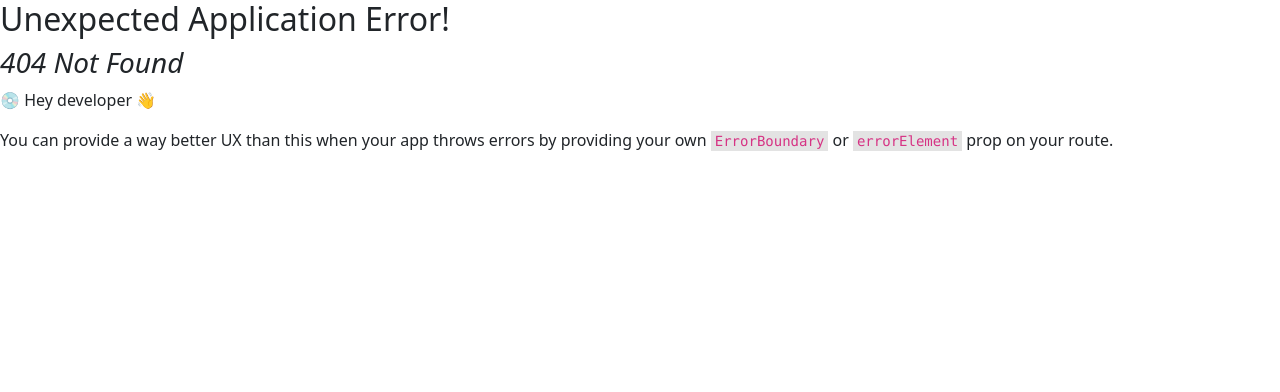
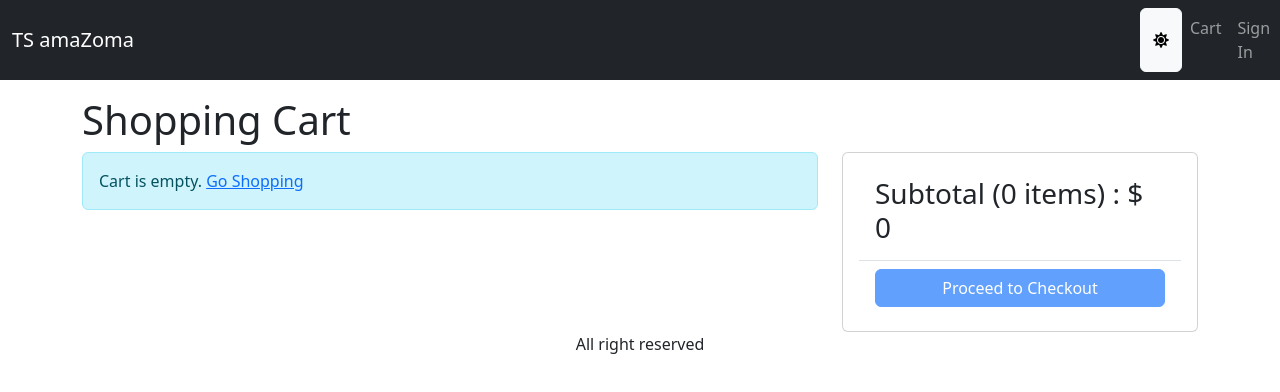
Before and after one commit to JoaquinHAcosta/amazonE-commerce, a React (Vite) app in the folder frontend/: page /cart in a window 1280 px wide. Before the commit this address had no page. Shown: the top 392 px of the page. Built offline with nearby package versions, Linux system fonts and the light colour scheme.

Commit message:
shopping cart developed and subtotal created

```diff
--- a/frontend/src/index.css
+++ b/frontend/src/index.css
@@ -19,3 +19,7 @@
 img.large {
   max-width: 100%;
 }
+
+img.thumbnail {
+  height: 80px;
+}
--- a/frontend/src/main.tsx
+++ b/frontend/src/main.tsx
@@ -16,12 +16,14 @@
 import { QueryClientProvider, QueryClient } from '@tanstack/react-query'
 import { ReactQueryDevtools } from '@tanstack/react-query-devtools'
 import { StoreProvider } from './Store.tsx'
+import CartPage from './pages/CartPage.tsx'
 
 const router = createBrowserRouter(
   createRoutesFromElements(
     <Route path="/" element={<App />}>
       <Route index={true} element={<HomePage />} />
       <Route path="product/:slug" element={<ProductPage />} />
+      <Route path="cart" element={<CartPage />} />
       {/* <Route path="dashboard" element={<Dashboard />} /> */}
       {/* ... etc. */}
     </Route>
--- /dev/null
+++ b/frontend/src/pages/CartPage.tsx
@@ -0,0 +1,124 @@
+import { useContext } from 'react'
+import { Link, useNavigate } from 'react-router-dom'
+import { Store } from '../Store'
+import { CartItem } from '../types/Cart'
+import { toast } from 'react-toastify'
+import { Helmet } from 'react-helmet-async'
+import { Button, Card, Col, ListGroup, Row } from 'react-bootstrap'
+import MessageBox from '../components/MessageBox'
+
+export default function CartPage() {
+  const navigate = useNavigate()
+
+  const {
+    state: {
+      mode,
+      cart: { cartItems },
+    },
+    dispatch,
+  } = useContext(Store)
+
+  const updateCartHandler = async (item: CartItem, quantity: number) => {
+    if (item.countInStock < quantity) {
+      toast.warn('Sorry. Product is out of stock')
+      return
+    }
+    dispatch({
+      type: 'CART_ADD_ITEM',
+      payload: { ...item, quantity },
+    })
+  }
+
+  const checkoutHandler = () => {
+    navigate('/signin?redirect=/shipping')
+  }
+
+  return (
+    <div>
+      <Helmet>
+        <title>Shopping Cart</title>
+      </Helmet>
+      <h1>Shopping Cart</h1>
+      <Row>
+        <Col md={8}>
+          {cartItems.length === 0 ? (
+            <MessageBox>
+              Cart is empty. <Link to="/">Go Shopping</Link>
+            </MessageBox>
+          ) : (
+            <ListGroup>
+              {cartItems.map((item: CartItem) => (
+                <ListGroup.Item key={item._id}>
+                  <Row className="align-items-center">
+                    <Col md={4}>
+                      <img
+                        src={item.image}
+                        alt={item.name}
+                        className="img-fluid rounded thumbnail"
+                      />
+                      <Link to={`/product/${item.slug}`}>{item.name}</Link>
+                    </Col>
+                    <Col md={3}>
+                      <Button
+                        onClick={() =>
+                          updateCartHandler(item, item.quantity - 1)
+                        }
+                        variant={mode}
+                        disabled={item.quantity === 1}
+                      >
+                        <i className="fas fa-minus-circle"></i>
+                      </Button>{' '}
+                      <span>{item.quantity}</span>
+                      <Button
+                        onClick={() =>
+                          updateCartHandler(item, item.quantity + 1)
+                        }
+                        variant={mode}
+                        disabled={item.quantity === item.countInStock}
+                      >
+                        <i className="fas fa-plus-circle"></i>
+                      </Button>
+                    </Col>
+                    <Col>${item.price}</Col>
+                    <Col md={2}>
+                      <Button variant={mode}>
+                        <i className="fas fa-trash"></i>
+                      </Button>
+                    </Col>
+                  </Row>
+                </ListGroup.Item>
+              ))}
+            </ListGroup>
+          )}
+        </Col>
+        <Col md={4}>
+          <Card>
+            <Card.Body>
+              <ListGroup variant="flush">
+                <ListGroup.Item>
+                  <h3>
+                    Subtotal ({cartItems.reduce((a, c) => a + c.quantity, 0)}{' '}
+                    items) : ${' '}
+                    {cartItems.reduce((a, c) => a + c.price * c.quantity, 0)}
+                  </h3>
+                </ListGroup.Item>
+                <ListGroup.Item>
+                  <div className="d-grid">
+                    <Button
+                      type="button"
+                      variant="primary"
+                      onClick={checkoutHandler}
+                      disabled={cartItems.length === 0}
+                    >
+                      Proceed to Checkout
+                    </Button>
+                  </div>
+                </ListGroup.Item>
+              </ListGroup>
+            </Card.Body>
+          </Card>
+        </Col>
+      </Row>
+    </div>
+  )
+}
```
